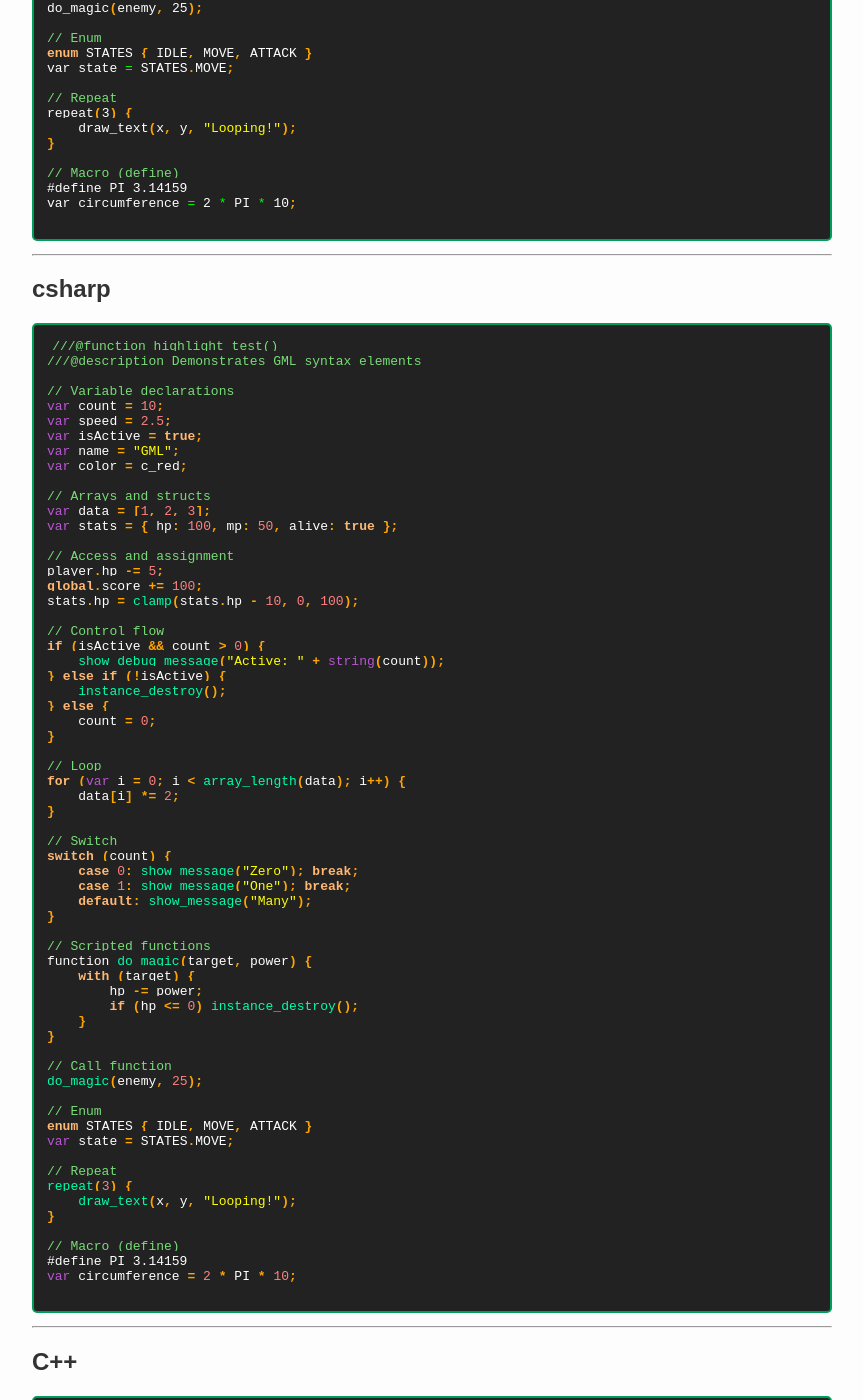
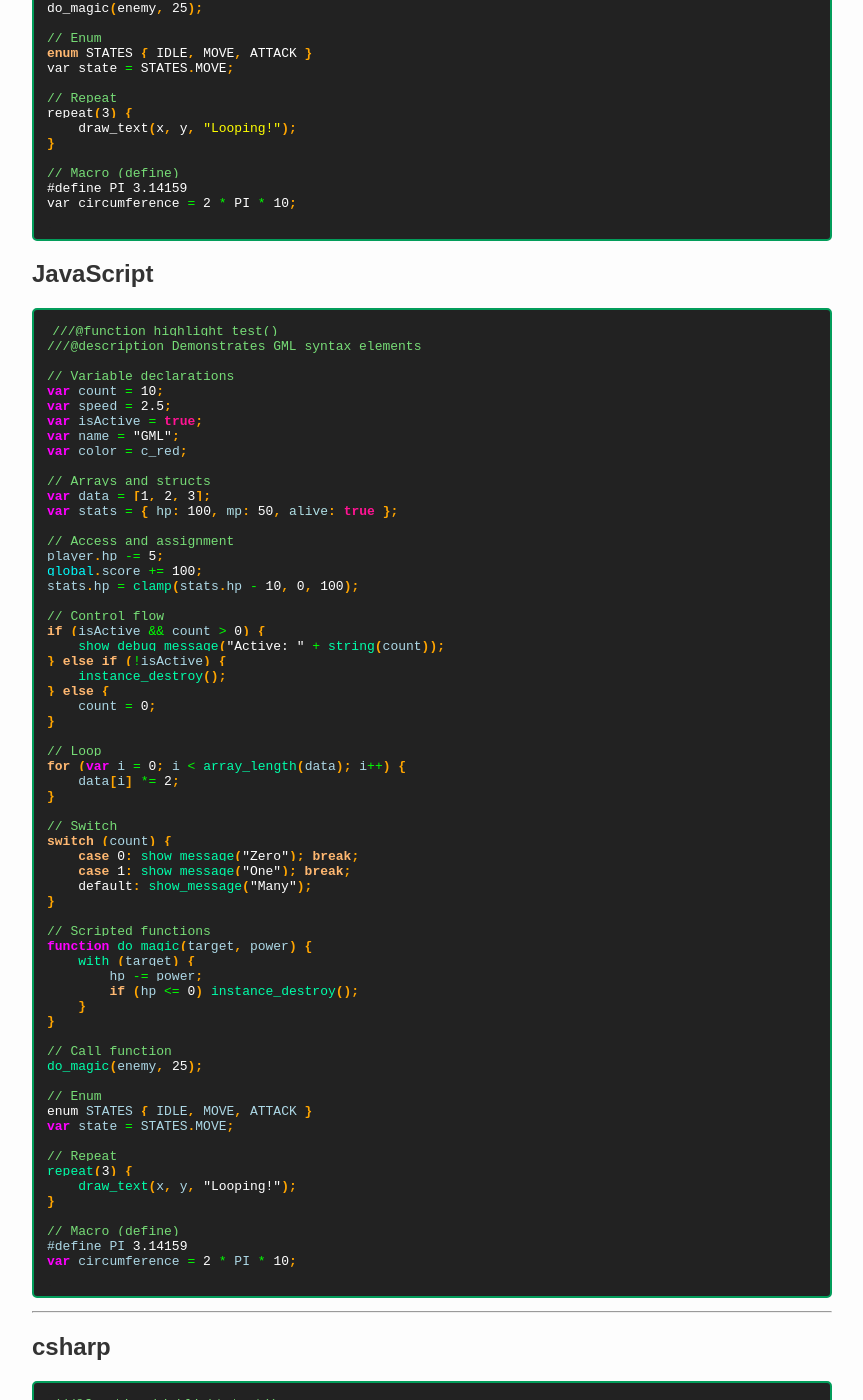
Before and after one commit to zBuLe/Chronicle-Destiny, a Jekyll site: the page built from gml.md, in a window 1280 px wide and 1400 px high, scrolled down 1049 px. Shown: the whole window, without its empty margins (208-1071 px from the left). Built offline with Jekyll 4.4.1, drawn with Linux system fonts in a browser that asks for light colours.

Commit message:
Add detailed JavaScript code example for GML syntax highlighting demonstration

````diff
--- a/gml.md
+++ b/gml.md
@@ -12,6 +12,75 @@ This test demonstrates GML-style code syntax using `javascript` highlighting, st
 ## c
 
 ```c
+///@function highlight_test()
+///@description Demonstrates GML syntax elements
+
+// Variable declarations
+var count = 10;
+var speed = 2.5;
+var isActive = true;
+var name = "GML";
+var color = c_red;
+
+// Arrays and structs
+var data = [1, 2, 3];
+var stats = { hp: 100, mp: 50, alive: true };
+
+// Access and assignment
+player.hp -= 5;
+global.score += 100;
+stats.hp = clamp(stats.hp - 10, 0, 100);
+
+// Control flow
+if (isActive && count > 0) {
+    show_debug_message("Active: " + string(count));
+} else if (!isActive) {
+    instance_destroy();
+} else {
+    count = 0;
+}
+
+// Loop
+for (var i = 0; i < array_length(data); i++) {
+    data[i] *= 2;
+}
+
+// Switch
+switch (count) {
+    case 0: show_message("Zero"); break;
+    case 1: show_message("One"); break;
+    default: show_message("Many");
+}
+
+// Scripted functions
+function do_magic(target, power) {
+    with (target) {
+        hp -= power;
+        if (hp <= 0) instance_destroy();
+    }
+}
+
+// Call function
+do_magic(enemy, 25);
+
+// Enum
+enum STATES { IDLE, MOVE, ATTACK }
+var state = STATES.MOVE;
+
+// Repeat
+repeat(3) {
+    draw_text(x, y, "Looping!");
+}
+
+// Macro (define)
+#define PI 3.14159
+var circumference = 2 * PI * 10;
+
+```
+
+## JavaScript
+
+```javascript
 ///@function highlight_test()
 ///@description Demonstrates GML syntax elements
 
````
